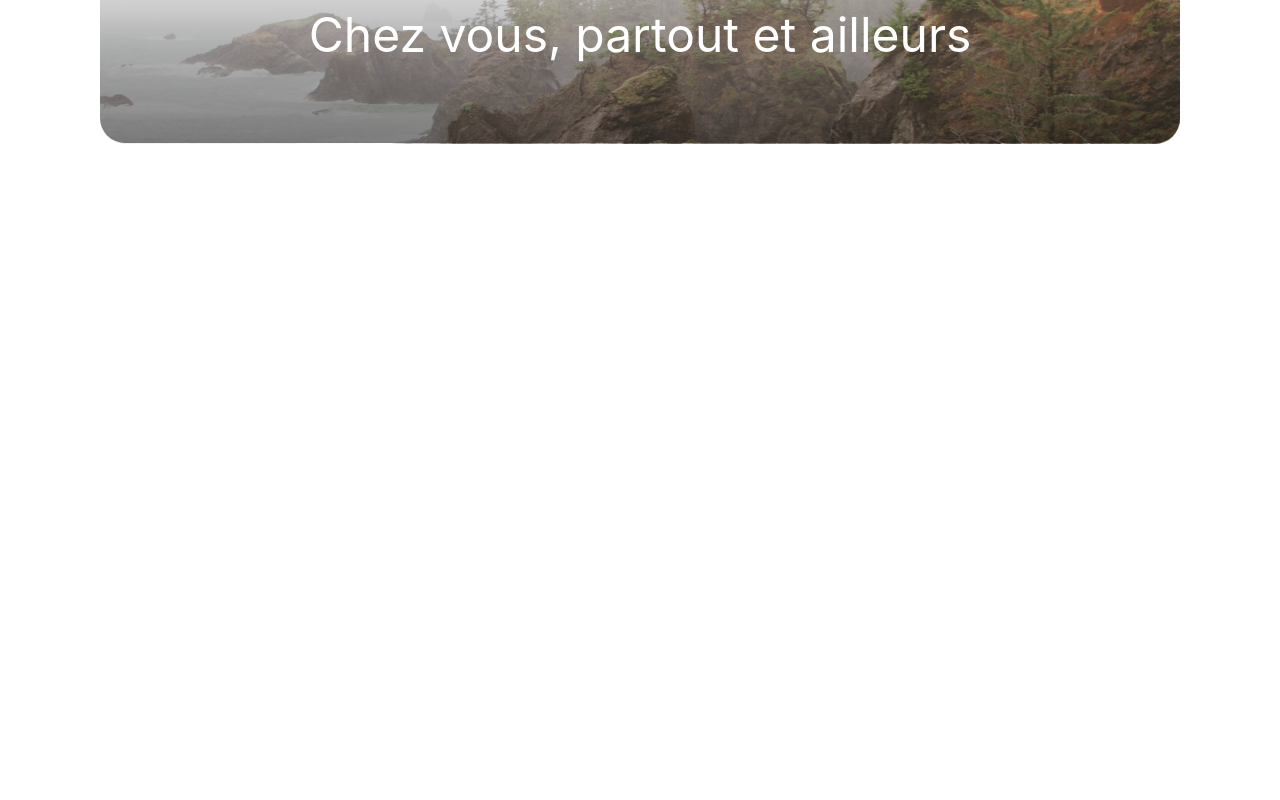
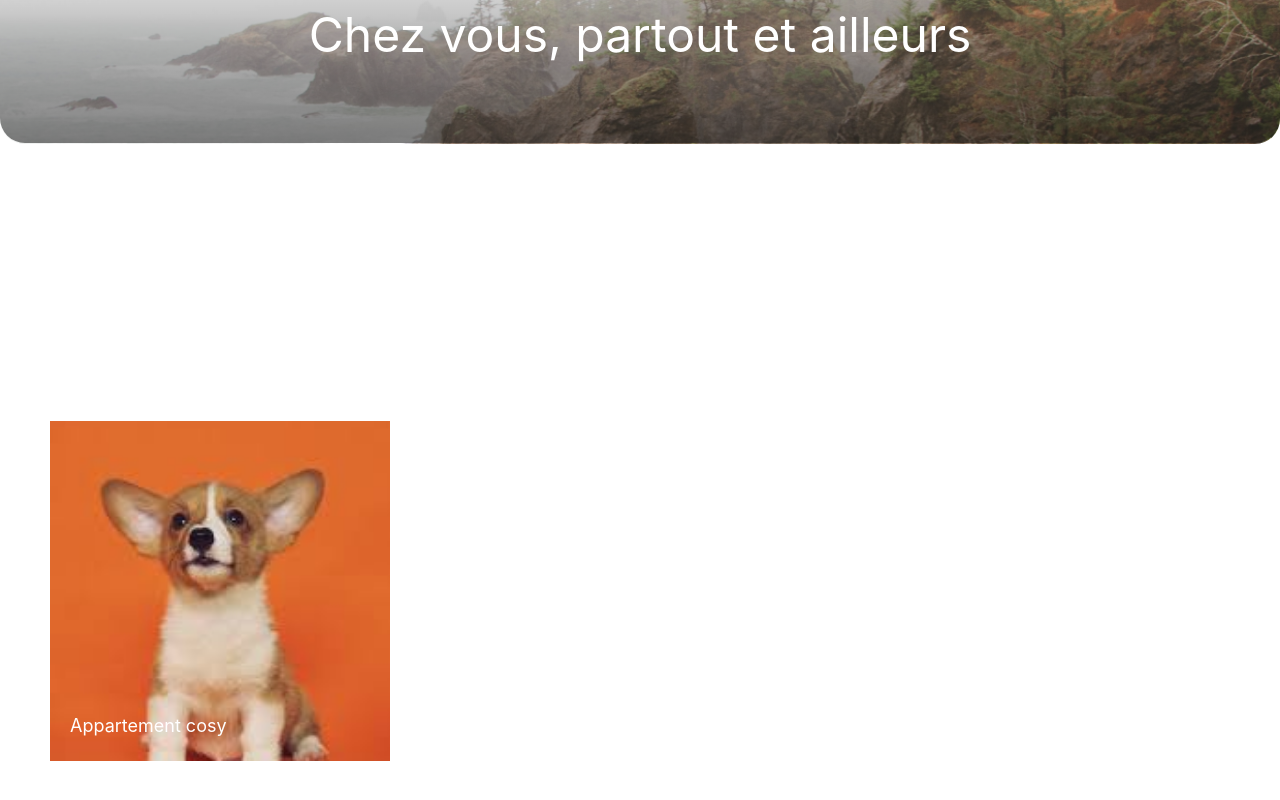
Before and after one commit to melaniemdm/kasa-oc, a React (Create React App) app: page / in a window 1280 px wide. Shown: the part 248-1048 px from the top of the page. Before the commit the page ends 800 px from the top, so only its background shows below. Built offline with nearby package versions, Linux system fonts and the light colour scheme.

Commit message:
refacto typo organisation card logement route navigation router

```diff
--- /dev/null
+++ b/src/components/CardLogement/index.js
@@ -0,0 +1,18 @@
+import './style.scss';
+import imageDuLogement from '../../assets/imgLogement.jpg';
+
+function CardLogement(){
+
+    return (
+        <div className="containerCard">
+<div className="containerImg">
+
+<img src={imageDuLogement} className="logoHeader" alt="logoHeader"></img>
+
+</div>
+<div className="titleLogement">Appartement cosy</div>
+        </div>
+    )
+}
+
+export default CardLogement
--- /dev/null
+++ b/src/components/CardLogement/style.scss
@@ -0,0 +1,20 @@
+
+
+.containerCard{
+height:340px;
+width: 340px;
+margin: 50px;
+}
+
+.containerImg img{
+    height:340px;
+width: 340px;
+object-fit: cover;
+}
+.titleLogement{
+    position: relative;
+    top: -50px;
+    color: white;
+    font-size:18px;
+    padding-left: 20px;
+}
--- a/src/index.js
+++ b/src/index.js
@@ -1,16 +1,32 @@
 import React from 'react';
 import ReactDOM from 'react-dom/client';
+import { HashRouter as Router, Route, Routes } from "react-router-dom";
 import './index.css';
 //import App from './App';
 import reportWebVitals from './reportWebVitals';
-import Header from '../src/layout/Header'
+import Header from '../src/layout/Header';
+import Accueil from '../src/pages/Home';
+import Propos from '../src/pages/Propos';
+import Logements from '../src/pages/Logements';
+import Error404 from '../src/pages/Error404';
 
 const root = ReactDOM.createRoot(document.getElementById('root'));
 root.render(
   <React.StrictMode>
+   <Router>
+    <Header />
 
-    <Header />
-  </React.StrictMode>
+    <Routes>
+      <Route exact path="/home" element={<Accueil />} />
+      <Route exact path="/" element={<Accueil />} />
+      <Route exact path="/apropos" element={<Propos />} />
+      <Route exact path="/logement" element={<Logements/>} />
+      <Route path="*" element={<Error404 />} />
+    </Routes>
+    {/* <Footer/> */}
+  </Router>
+
+  </React.StrictMode>,
 );
 
 // If you want to start measuring performance in your app, pass a function
--- a/src/layout/Banner/style.scss
+++ b/src/layout/Banner/style.scss
@@ -3,6 +3,8 @@
   display: flex;
   justify-content: center;
   align-items: center;
+  margin-left: 100px;
+  margin-right: 100px;
 }
 .bannerHome {
   height: 223px;
--- a/src/layout/Header/index.js
+++ b/src/layout/Header/index.js
@@ -1,7 +1,7 @@
 import './style.scss';
-import logoFooter from '../../assets/logo-header.jpg';
+import logoHeader from '../../assets/logo-header.jpg';
 import Navigate from '../../components/Navigate';
-import Banner from '../../layout/Banner';
+
 
 
 
@@ -9,11 +9,11 @@
 
     return (
         <header>
-<div className="containerLogoFooter">
-<img src={logoFooter} className="logoFooter" alt="logoFooter"></img>
+<div className="containerLogoHeader">
+<img src={logoHeader} className="logoHeader" alt="logoHeader"></img>
 </div>
 <Navigate/>
-<Banner/>
+
         </header>
     )
 
--- a/src/layout/Header/style.scss
+++ b/src/layout/Header/style.scss
@@ -5,7 +5,7 @@
     margin-right: 100px;
     margin-top:40px;
 }
-.containerLogoFooter img{
+.containerLogoHeader img{
     width: 210px;
     height: 62px;
 }
--- /dev/null
+++ b/src/pages/Error404/index.js
@@ -0,0 +1,10 @@
+
+
+function Error404(){
+    return(
+        <div>
+      </div>
+    )
+}
+
+export default Error404
--- /dev/null
+++ b/src/pages/Home/index.js
@@ -0,0 +1,17 @@
+
+import CardLogement from '../../components/CardLogement';
+import Banner from '../../layout/Banner';
+
+
+function HomePages(){
+    return(
+        <div>
+        <Banner/>
+<div className="containerListLogements">
+<CardLogement/>
+
+</div></div>
+    )
+}
+
+export default HomePages
--- /dev/null
+++ b/src/pages/Logements/index.js
@@ -0,0 +1,17 @@
+
+import CardLogement from '../../components/CardLogement';
+import Banner from '../../layout/Banner';
+
+
+function HomePages(){
+    return(
+        <div>
+        <Banner/>
+<div className="containerListLogements">
+<CardLogement/>
+
+</div></div>
+    )
+}
+
+export default HomePages
--- /dev/null
+++ b/src/pages/Propos/index.js
@@ -0,0 +1,13 @@
+
+
+
+
+function APropos(){
+    return(
+        <div>
+            toto est a propos
+      </div>
+    )
+}
+
+export default APropos
```
Also changed, not shown: src/assets/imgLogement.jpg (added).
